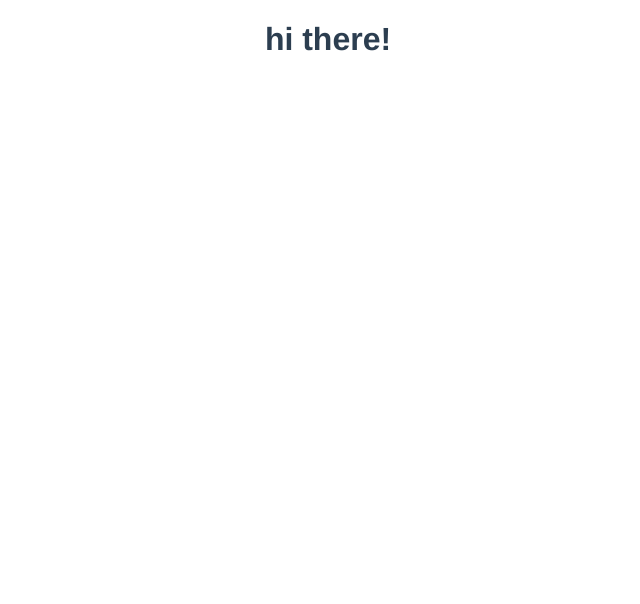
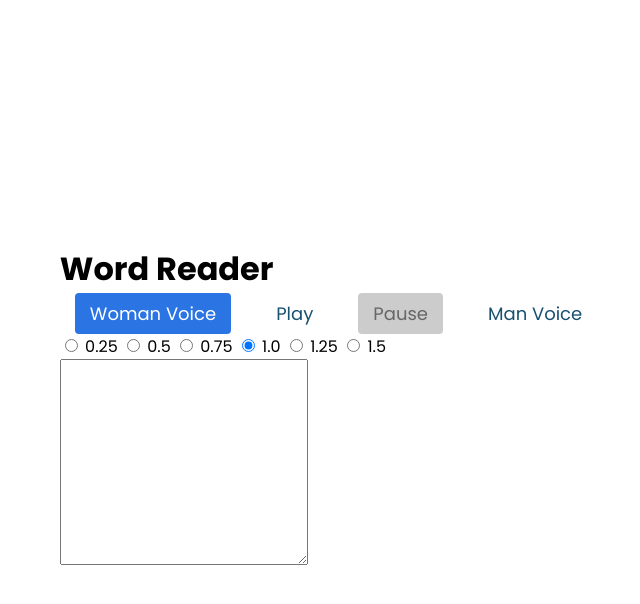
Before and after one commit to Frederick-88/vue-text-to-speech-ai, a Vue app: page / in a window 1280 px wide. Shown: the top 604 px of the page, without its empty margins (312-952 px from the left). Built offline with nearby package versions, Linux system fonts and the light colour scheme.

Commit message:
Done AI of Text to Speech Logic

```diff
--- a/public/index.html
+++ b/public/index.html
@@ -1,15 +1,25 @@
 <!DOCTYPE html>
 <html lang="">
   <head>
-    <meta charset="utf-8">
-    <meta http-equiv="X-UA-Compatible" content="IE=edge">
-    <meta name="viewport" content="width=device-width,initial-scale=1.0">
-    <link rel="icon" href="<%= BASE_URL %>favicon.ico">
+    <meta charset="utf-8" />
+    <meta http-equiv="X-UA-Compatible" content="IE=edge" />
+    <meta name="viewport" content="width=device-width,initial-scale=1.0" />
+    <link rel="icon" href="<%= BASE_URL %>favicon.ico" />
+    <link rel="preconnect" href="https://fonts.googleapis.com" />
+    <link rel="preconnect" href="https://fonts.gstatic.com" crossorigin />
+    <link
+      href="https://fonts.googleapis.com/css2?family=Poppins:ital,wght@0,200;0,400;0,500;0,600;0,700;1,200;1,400;1,500;1,600;1,700&display=swap"
+      rel="stylesheet"
+    />
     <title><%= htmlWebpackPlugin.options.title %></title>
   </head>
   <body>
     <noscript>
-      <strong>We're sorry but <%= htmlWebpackPlugin.options.title %> doesn't work properly without JavaScript enabled. Please enable it to continue.</strong>
+      <strong
+        >We're sorry but <%= htmlWebpackPlugin.options.title %> doesn't work
+        properly without JavaScript enabled. Please enable it to
+        continue.</strong
+      >
     </noscript>
     <div id="app"></div>
     <!-- built files will be auto injected -->
--- a/src/App.vue
+++ b/src/App.vue
@@ -10,11 +10,22 @@
 
 <style lang="scss">
 #app {
-  font-family: Avenir, Helvetica, Arial, sans-serif;
-  -webkit-font-smoothing: antialiased;
-  -moz-osx-font-smoothing: grayscale;
-  text-align: center;
-  color: #2c3e50;
+  font-family: 'Poppins', sans-serif;
+
+  * {
+    box-sizing: border-box;
+    font-family: 'Poppins', sans-serif;
+  }
+
+  h1,
+  h2,
+  h3,
+  h4,
+  h5,
+  h6,
+  p {
+    margin: 0;
+  }
 }
 
 // #nav {
--- a/src/views/Home.vue
+++ b/src/views/Home.vue
@@ -1,11 +1,181 @@
 <template>
-  <div class="home">
-    <h1>hi there!</h1>
+  <!-- https://github.com/tjFogarty/speech-synthesis -->
+  <div class="word-reader-form">
+    <form @submit.prevent="startAi">
+      <h1>Word Reader</h1>
+
+      <div class="controller-container">
+        <button
+          type="button"
+          class="controller"
+          :class="{ 'is-selected': selectedVoice === 'woman' }"
+          @click="selectVoice('woman')"
+        >
+          Woman Voice
+        </button>
+        <button
+          type="submit"
+          class="controller"
+          :class="{ 'is-disabled': isPlaying }"
+        >
+          Play
+        </button>
+        <button
+          type="button"
+          class="controller"
+          :class="{ 'is-disabled': !isPlaying }"
+          @click="pauseAi"
+        >
+          Pause
+        </button>
+        <button
+          type="button"
+          class="controller"
+          :class="{ 'is-selected': selectedVoice === 'man' }"
+          @click="selectVoice('man')"
+        >
+          Man Voice
+        </button>
+      </div>
+
+      <div class="content-container">
+        <div class="rates-radiobox-list">
+          <input v-model="selectedSpeed" type="radio" name="0.25" id="0.25" :value="0.25"> 0.25
+          <input v-model="selectedSpeed" type="radio" name="0.5" id="0.5" :value="0.5"> 0.5
+          <input v-model="selectedSpeed" type="radio" name="0.75" id="0.75" :value="0.75"> 0.75
+          <input v-model="selectedSpeed" type="radio" name="1" id="1" :value="1"> 1.0
+          <input v-model="selectedSpeed" type="radio" name="1.25" id="1.25" :value="1.25"> 1.25
+          <input v-model="selectedSpeed" type="radio" name="1.5" id="1.5" :value="1.5"> 1.5
+        </div>
+
+        <textarea
+          class="form-control"
+          id="word-input"
+          type="text"
+          v-model="wordInput"
+          rows="10"
+          required
+        />
+      </div>
+    </form>
   </div>
 </template>
 
 <script>
 export default {
-  name: 'Home',
+  name: "Home",
+  data() {
+    return {
+      wordInput: "",
+      selectedVoice: "woman",
+      selectedSpeed: 1,
+      speechSynthesis: window.speechSynthesis,
+      voiceList: [],
+      wordReaderAi: new window.SpeechSynthesisUtterance(),
+
+      isPlaying: false,
+    };
+  },
+  mounted() {
+    this.voiceList = this.speechSynthesis.getVoices(); // to support firefox browser
+
+    if (this.voiceList.length) {
+      console.log("voicelist loaded", this.voiceList);
+    }
+
+    // to support chrome browser
+    this.speechSynthesis.onvoiceschanged = () => {
+      this.voiceList = this.speechSynthesis.getVoices();
+      console.log("voices are ready to use.");
+    };
+
+    this.listenForSpeechEvents();
+  },
+  methods: {
+    /**
+     * React to speech events
+     */
+    listenForSpeechEvents() {
+      this.wordReaderAi.onstart = () => {
+        console.log("on-start");
+        this.isPlaying = true;
+      };
+
+      this.wordReaderAi.onend = () => {
+        console.log("on-end");
+        this.isPlaying = false;
+      };
+    },
+
+    /**
+     * Selecting type of voice (man / woman)
+     */
+    selectVoice(type) {
+      this.selectedVoice = type;
+    },
+
+    /**
+     * Pause the AI of text-to-speech
+     */
+    pauseAi(type) {
+      this.speechSynthesis.cancel();
+    },
+
+    /**
+     * Run the AI of text-to-speech with selected controls
+     */
+    startAi() {
+      console.log("AI works");
+      const voiceToIndex = this.selectedVoice === "woman" ? 2 : 3; // only get the UK versions of female & male
+
+      this.wordReaderAi.text = this.wordInput;
+      this.wordReaderAi.voice = this.voiceList[voiceToIndex];
+      this.wordReaderAi.rate = this.selectedSpeed;
+      this.speechSynthesis.speak(this.wordReaderAi);
+    },
+  },
+};
+</script>
+
+<style lang="scss">
+.word-reader-form {
+  min-width: 100vw;
+  min-height: 100vh;
+  display: flex;
+  justify-content: center;
+  align-items: center;
+
+  .controller-container {
+    display: flex;
+    align-items: center;
+
+    .controller {
+      outline: 0;
+      border: 0;
+      padding: 7px 15px;
+      background: white;
+      color: #185070;
+      font-size: 1.125rem;
+      border-radius: 4px;
+      margin: 0 15px;
+      cursor: pointer;
+      transition: filter 0.3s cubic-bezier(0.075, 0.82, 0.165, 1);
+
+      &.is-selected {
+        background: #2a74e3;
+        color: white;
+      }
+
+      &.is-disabled {
+        background: #cccccc;
+        color: #666666;
+        pointer-events: none;
+      }
+
+      &:hover {
+        filter: brightness(0.85);
+      }
+    }
+  }
 }
-</script>
+</style>
```
